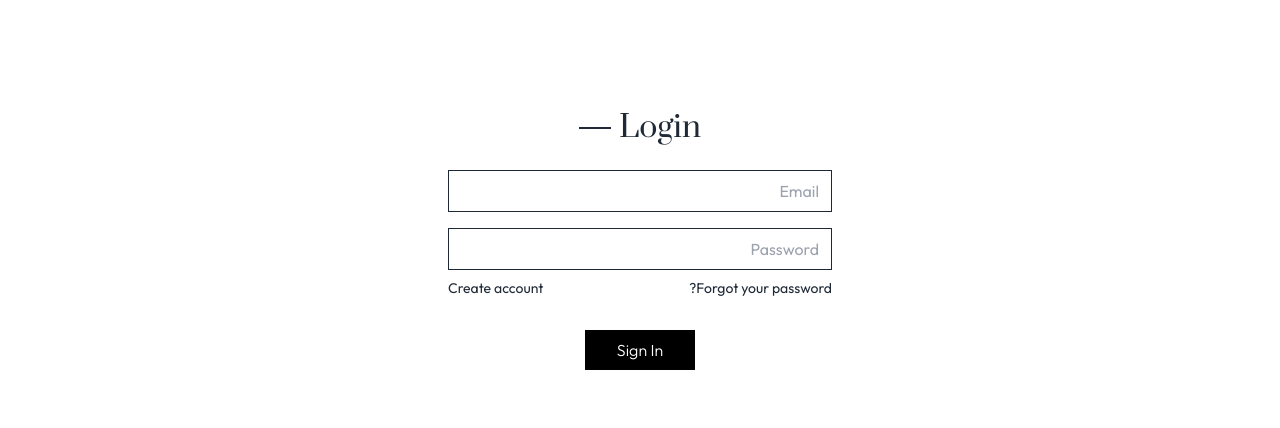
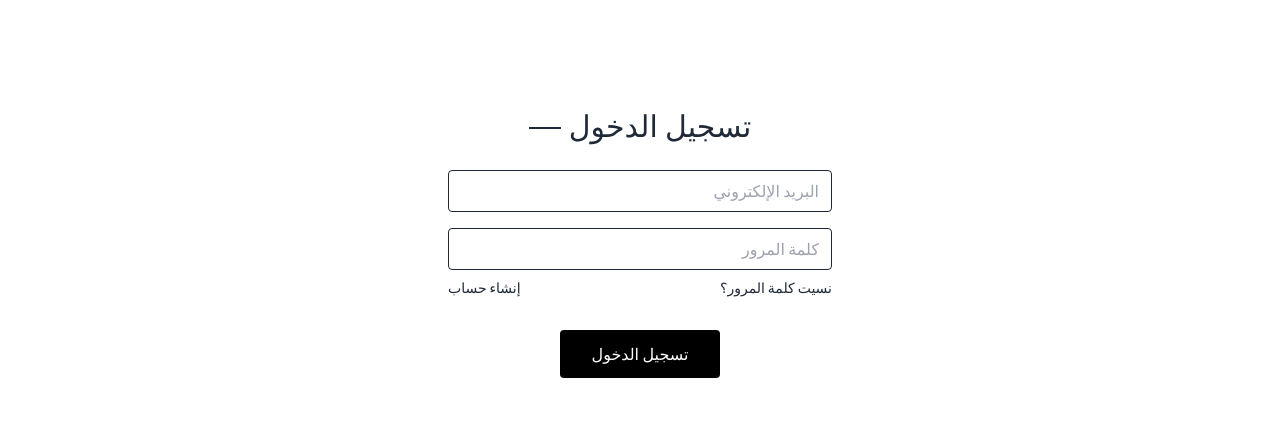
Before and after one commit to Auranize/e-commerce, a React (Vite) app: page /login in a window 1280 px wide. Shown: the part 153-581 px from the top of the page. Built offline with nearby package versions, Linux system fonts and the light colour scheme; no server answers.

Commit message:
Add localization support for login and cart pages in English and Arabic; update components for dynamic text rendering

```diff
--- a/src/lang/ar.js
+++ b/src/lang/ar.js
@@ -135,4 +135,27 @@ export default {
     product_media_alt: "وسائط المنتج",
     product_selected: "المنتج المحدد",
 
+    // LOGIN PAGE
+    login_title_login: "تسجيل الدخول",
+    login_title_signup: "إنشاء حساب",
+    login_name_placeholder: "الاسم",
+    login_email_placeholder: "البريد الإلكتروني",
+    login_password_placeholder: "كلمة المرور",
+    login_forgot_password: "نسيت كلمة المرور؟",
+    login_create_account: "إنشاء حساب",
+    login_login_here: "تسجيل الدخول هنا",
+    login_sign_in: "تسجيل الدخول",
+    login_sign_up: "إنشاء حساب",
+    login_success: "تم تسجيل الدخول بنجاح!",
+    login_signup_success: "تم إنشاء الحساب بنجاح!",
+    login_error_generic: "حدث خطأ ما. يرجى المحاولة مرة أخرى.",
+
+    // CART PAGE
+    cart_your: "سلة",
+    cart_cart: "التسوق",
+    cart_empty: "سلة التسوق فارغة.",
+    cart_continue_shopping: "مواصلة التسوق",
+    cart_size: "المقاس",
+    cart_remove_item: "إزالة المنتج",
+    cart_proceed_to_checkout: "المتابعة إلى الدفع",
 };
--- a/src/lang/en.js
+++ b/src/lang/en.js
@@ -135,4 +135,28 @@ export default {
     product_media_alt: "Product Media",
     product_selected: "Selected Product",
 
+    // LOGIN PAGE
+    login_title_login: "Login",
+    login_title_signup: "Sign Up",
+    login_name_placeholder: "Name",
+    login_email_placeholder: "Email",
+    login_password_placeholder: "Password",
+    login_forgot_password: "Forgot your password?",
+    login_create_account: "Create account",
+    login_login_here: "Login Here",
+    login_sign_in: "Sign In",
+    login_sign_up: "Sign Up",
+    login_success: "Logged in successfully!",
+    login_signup_success: "Account created successfully!",
+    login_error_generic: "Something went wrong. Please try again.",
+
+    // CART PAGE
+    cart_your: "YOUR",
+    cart_cart: "CART",
+    cart_empty: "Your cart is empty.",
+    cart_continue_shopping: "CONTINUE SHOPPING",
+    cart_size: "Size",
+    cart_remove_item: "Remove item",
+    cart_proceed_to_checkout: "PROCEED TO CHECKOUT",
+
 };
--- a/src/pages/Cart.jsx
+++ b/src/pages/Cart.jsx
@@ -4,8 +4,10 @@ import Title from '../components/Title';
 import { assets } from '../assets/assets';
 import CartTotal from '../components/CartTotal';
 import { Link } from 'react-router-dom';
+import { useT } from '../hooks/useT'; // Import the translation hook
 
 const Cart = () => {
+  const t = useT(); // Translation function
   const { products, currency, cartItems, updateQuantity, navigate } = useContext(ShopContext);
   const [cartData, setCartData] = useState([]);
 
@@ -27,12 +29,29 @@ const Cart = () => {
     }
   }, [cartItems, products]);
 
+  // Scroll to top on mount
+  useEffect(() => {
+    window.scrollTo(0, 0);
+  }, []);
+
   return (
     <div className='border-t pt-14 px-4 sm:px-8'>
       <div className="text-3xl font-semibold mb-6">
-        <Title text1={'YOUR'} text2={'CART'} />
+        <Title text1={t('cart_your')} text2={t('cart_cart')} />
       </div>
 
+      {cartData.length === 0 ? (
+        <div className="text-center py-16">
+          <p className="text-xl text-gray-600">{t('cart_empty')}</p>
+          <button
+            onClick={() => navigate('/collection')}
+            className="mt-6 bg-black text-white px-8 py-3 rounded hover:bg-gray-800 transition"
+          >
+            {t('cart_continue_shopping')}
+          </button>
+        </div>
+      ) : (
+        <>
           <div className="space-y-6">
             {cartData.map((item, index) => {
               const productData = products.find(product => product._id === item._id);
@@ -53,12 +72,14 @@ const Cart = () => {
                     to={`/product/${item._id}`}
                     className='flex items-center gap-4 sm:gap-6 w-full sm:w-[60%] hover:opacity-90 transition-all'
                   >
-                <img className='w-20 h-20 object-cover rounded-md' src={productImage} alt="product" />
+                    <img className='w-20 h-20 object-cover rounded-md' src={productImage} alt={productData.name} />
                     <div className='flex flex-col'>
                       <p className='text-sm sm:text-lg font-medium text-gray-800'>{displayName}</p>
                       <div className="flex items-center gap-3 mt-3 text-sm text-gray-600">
                         <p>{currency}{productData.price}</p>
-                    <p className='px-2 py-1 border border-gray-300 rounded bg-gray-100 text-xs sm:text-sm'>{item.size}</p>
+                        <p className='px-2 py-1 border border-gray-300 rounded bg-gray-100 text-xs sm:text-sm'>
+                          {t('cart_size')}: {item.size}
+                        </p>
                       </div>
                     </div>
                   </Link>
@@ -79,7 +100,8 @@ const Cart = () => {
                       onClick={() => updateQuantity(item._id, item.size, 0)}
                       className='w-5 cursor-pointer hover:scale-110 transition-transform'
                       src={assets.bin_icon}
-                  alt="delete"
+                      alt={t('cart_remove_item')}
+                      title={t('cart_remove_item')}
                     />
                   </div>
                 </div>
@@ -95,11 +117,13 @@ const Cart = () => {
                   onClick={() => navigate('/place-order')}
                   className='bg-black text-white text-sm font-medium tracking-wide mt-6 px-8 py-3 rounded hover:bg-gray-900 transition-colors'
                 >
-              PROCEED TO CHECKOUT
+                  {t('cart_proceed_to_checkout')}
                 </button>
               </div>
             </div>
           </div>
+        </>
+      )}
     </div>
   );
 };
--- a/src/pages/Login.jsx
+++ b/src/pages/Login.jsx
@@ -1,87 +1,133 @@
-import React, { useContext, useEffect, useState } from 'react'
-import { ShopContext } from '../context/ShopContext'
-import axios from 'axios'
-import { toast } from 'react-hot-toast'
+import React, { useContext, useEffect, useState } from 'react';
+import { ShopContext } from '../context/ShopContext';
+import axios from 'axios';
+import { toast } from 'react-hot-toast';
+import { useT } from '../hooks/useT'; // Import the useT hook
 
 const Login = () => {
+  const t = useT(); // Get translation function
+  const [currentState, setCurrentState] = useState('Login');
+  const { navigate, setToken, token, backendUrl } = useContext(ShopContext);
 
-  const [currentState, setCurrentState] = useState('Login')
-  const { navigate, setToken, token, backendUrl } = useContext(ShopContext)
+  const [name, setName] = useState('');
+  const [email, setEmail] = useState('');
+  const [password, setPassword] = useState('');
 
-  const [name, setName] = useState('')
-  const [email, setEmail] = useState('')
-  const [password, setPassword] = useState('')
-
+  // Scroll to top on mount
   useEffect(() => {
     window.scrollTo(0, 0);
 
     const handleScroll = () => {
       window.scrollTo({
         top: 0,
-          behavior: 'smooth'
+        behavior: 'smooth',
       });
     };
 
     handleScroll();
-
-      return () => {
-        // Cleanup if needed
-      };
   }, []);
 
-  const onSubmitHandler = async (evwnt) => {
+  // Redirect if already logged in
+  useEffect(() => {
+    if (token) {
+      navigate('/');
+    }
+  }, [token, navigate]);
+
+  const onSubmitHandler = async (event) => {
     event.preventDefault();
     try {
-
       if (currentState === 'Sign Up') {
-        const response = await axios.post(backendUrl + '/api/user/register', { name, email, password })
+        const response = await axios.post(backendUrl + '/api/user/register', {
+          name,
+          email,
+          password,
+        });
         if (response.data.success) {
-          setToken(response.data.token)
-          localStorage.setItem('token', response.data.token)
+          setToken(response.data.token);
+          localStorage.setItem('token', response.data.token);
+          toast.success(t('login_signup_success'));
         } else {
-          toast.error(response.data.message)
+          toast.error(response.data.message);
         }
       } else {
-        const response = await axios.post(backendUrl + '/api/user/login', { email, password })
+        const response = await axios.post(backendUrl + '/api/user/login', {
+          email,
+          password,
+        });
         if (response.data.success) {
-          setToken(response.data.token)
-          localStorage.setItem('token', response.data.token)
+          setToken(response.data.token);
+          localStorage.setItem('token', response.data.token);
+          toast.success(t('login_success'));
         } else {
-          toast.error(response.data.message)
+          toast.error(response.data.message);
         }
       }
     } catch (error) {
-      console.log(error)
-      toast.error(error.message)
+      console.log(error);
+      toast.error(error.message || t('login_error_generic'));
     }
-  }
-
-  useEffect(()=>{
-    if(token){
-      navigate('/')
-    }
-  },[token])
+  };
 
   return (
-    <form onSubmit={onSubmitHandler} className='flex flex-col items-center w-[90%] sm:max-w-96 m-auto mt-14 gap-4 text-gray-800'>
-      <div className='inline-flex items-center gap-2 mb-2 mt-10'>
-        <p className='prata-regular text-3xl'>{currentState}</p>
-        <hr className='border-none h-[1.5px] w-8 bg-gray-800' />
+    <form
+      onSubmit={onSubmitHandler}
+      className="flex flex-col items-center w-[90%] sm:max-w-96 m-auto mt-14 gap-4 text-gray-800"
+    >
+      <div className="inline-flex items-center gap-2 mb-2 mt-10">
+        <p className="prata-regular text-3xl">
+          {currentState === 'Login' ? t('login_title_login') : t('login_title_signup')}
+        </p>
+        <hr className="border-none h-[1.5px] w-8 bg-gray-800" />
       </div>
-      {currentState === 'Login' ? '' : <input onChange={(e) => setName(e.target.value)} value={name} type="text" className='w-full px-3 py-2 border border-gray-800' placeholder='Name' required />
-      } <input type="email" className='w-full px-3 py-2 border border-gray-800' onChange={(e) => setEmail(e.target.value)} value={email} placeholder='Email' required />
-      <input type="password" className='w-full px-3 py-2 border border-gray-800' onChange={(e) => setPassword(e.target.value)} value={password} placeholder='Password' required />
-      <div className='w-full flex justify-between text-sm mt-[-8px]'>
-        <p className='cursor-pointer'>Forgot your password?</p>
-        {
-          currentState === 'Login'
-            ? <p onClick={() => setCurrentState('Sign Up')} className='cursor-pointer'>Create account</p>
-            : <p onClick={() => setCurrentState('Login')} className='cursor-pointer'>Login Here</p>
-        }
+
+      {currentState === 'Sign Up' && (
+        <input
+          onChange={(e) => setName(e.target.value)}
+          value={name}
+          type="text"
+          className="w-full px-3 py-2 border border-gray-800 rounded"
+          placeholder={t('login_name_placeholder')}
+          required
+        />
+      )}
+
+      <input
+        type="email"
+        className="w-full px-3 py-2 border border-gray-800 rounded"
+        onChange={(e) => setEmail(e.target.value)}
+        value={email}
+        placeholder={t('login_email_placeholder')}
+        required
+      />
+
+      <input
+        type="password"
+        className="w-full px-3 py-2 border border-gray-800 rounded"
+        onChange={(e) => setPassword(e.target.value)}
+        value={password}
+        placeholder={t('login_password_placeholder')}
+        required
+      />
+
+      <div className="w-full flex justify-between text-sm mt-[-8px]">
+        <p className="cursor-pointer">{t('login_forgot_password')}</p>
+        {currentState === 'Login' ? (
+          <p onClick={() => setCurrentState('Sign Up')} className="cursor-pointer">
+            {t('login_create_account')}
+          </p>
+        ) : (
+          <p onClick={() => setCurrentState('Login')} className="cursor-pointer">
+            {t('login_login_here')}
+          </p>
+        )}
       </div>
-      <button className='bg-black text-white font-light px-8 py-2 mt-4'>{currentState === 'Login' ? "Sign In" : 'Sign Up'}</button>
+
+      <button className="bg-black text-white font-light px-8 py-3 mt-4 rounded hover:bg-gray-800 transition">
+        {currentState === 'Login' ? t('login_sign_in') : t('login_sign_up')}
+      </button>
     </form>
-  )
-}
+  );
+};
 
-export default Login
+export default Login;
```
Lines whose indentation alone changed are shown as unchanged.
